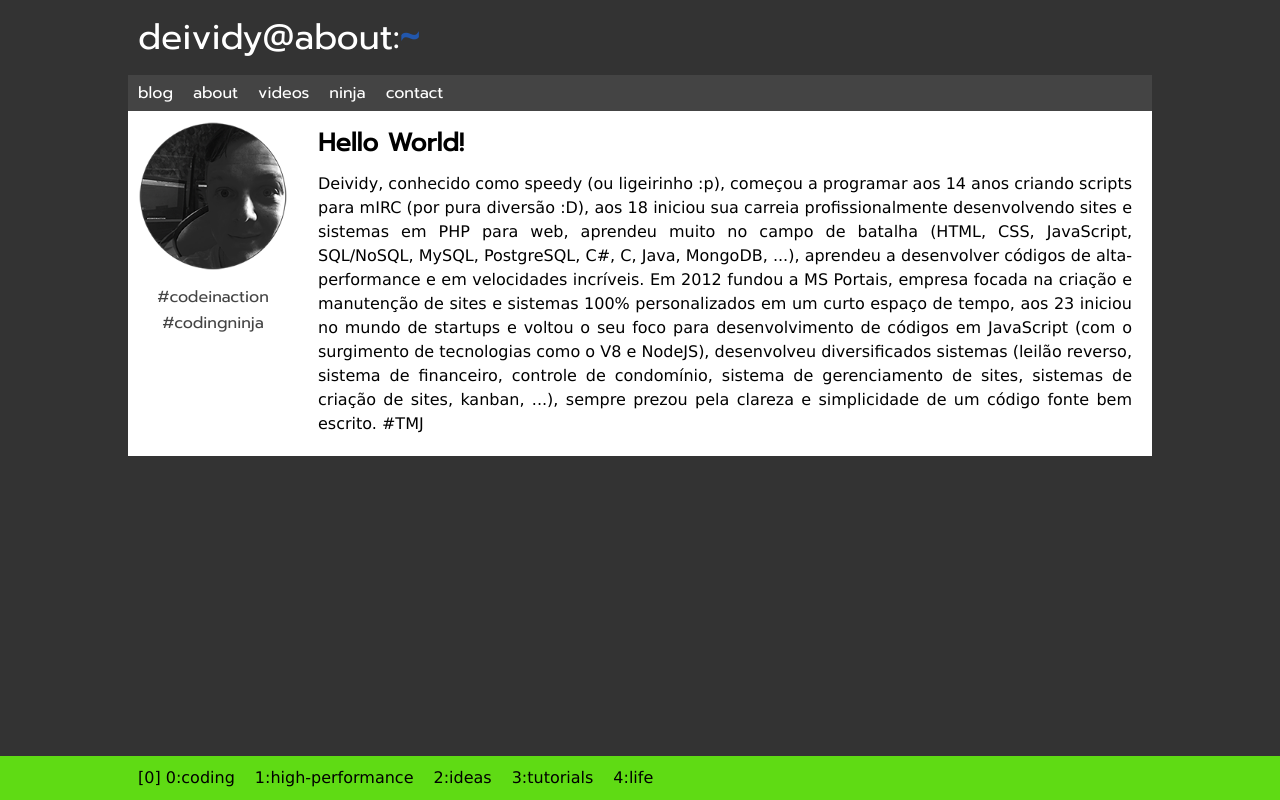
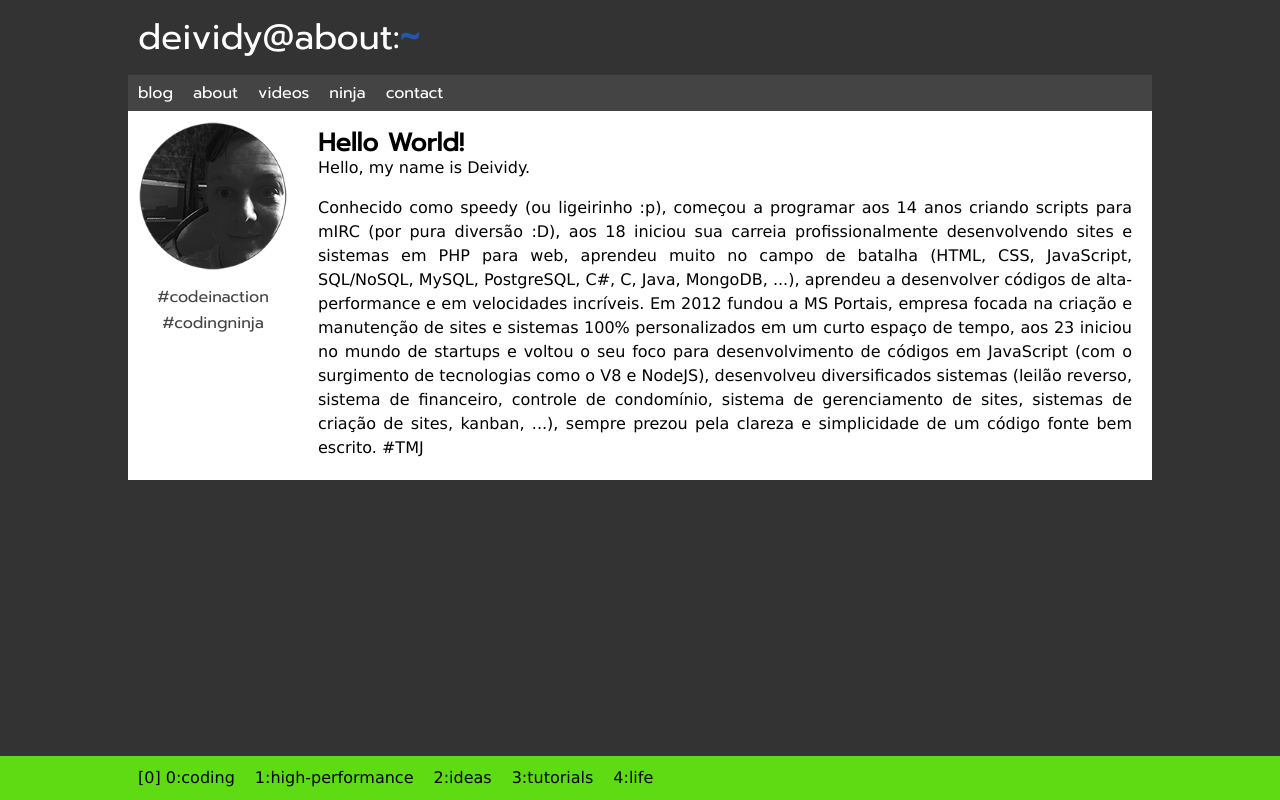
Before and after one commit to Deividy/deividy.com, a plain HTML site: page site/index.html in a window 1280 px wide. Drawn offline with nearby package versions, Linux system fonts and the light colour scheme.

Commit message:
text tweaks

```diff
--- a/site/index.html
+++ b/site/index.html
@@ -51,9 +51,10 @@
                     </div>
                     <div class='page-content-text'>
                         <h2>Hello World!</h2>
+			<p>Hello, my name is Deividy.</p>
                         <BR />
                         <p>
-                            Deividy, conhecido como speedy (ou ligeirinho :p),
+                            Conhecido como speedy (ou ligeirinho :p),
                             começou a programar aos 14 anos criando scripts para mIRC
                             (por pura diversão :D), aos 18 iniciou sua carreia
                             profissionalmente desenvolvendo sites e sistemas em PHP
```
Also changed, not shown: site/ninja.html (+0 -2 lines).
